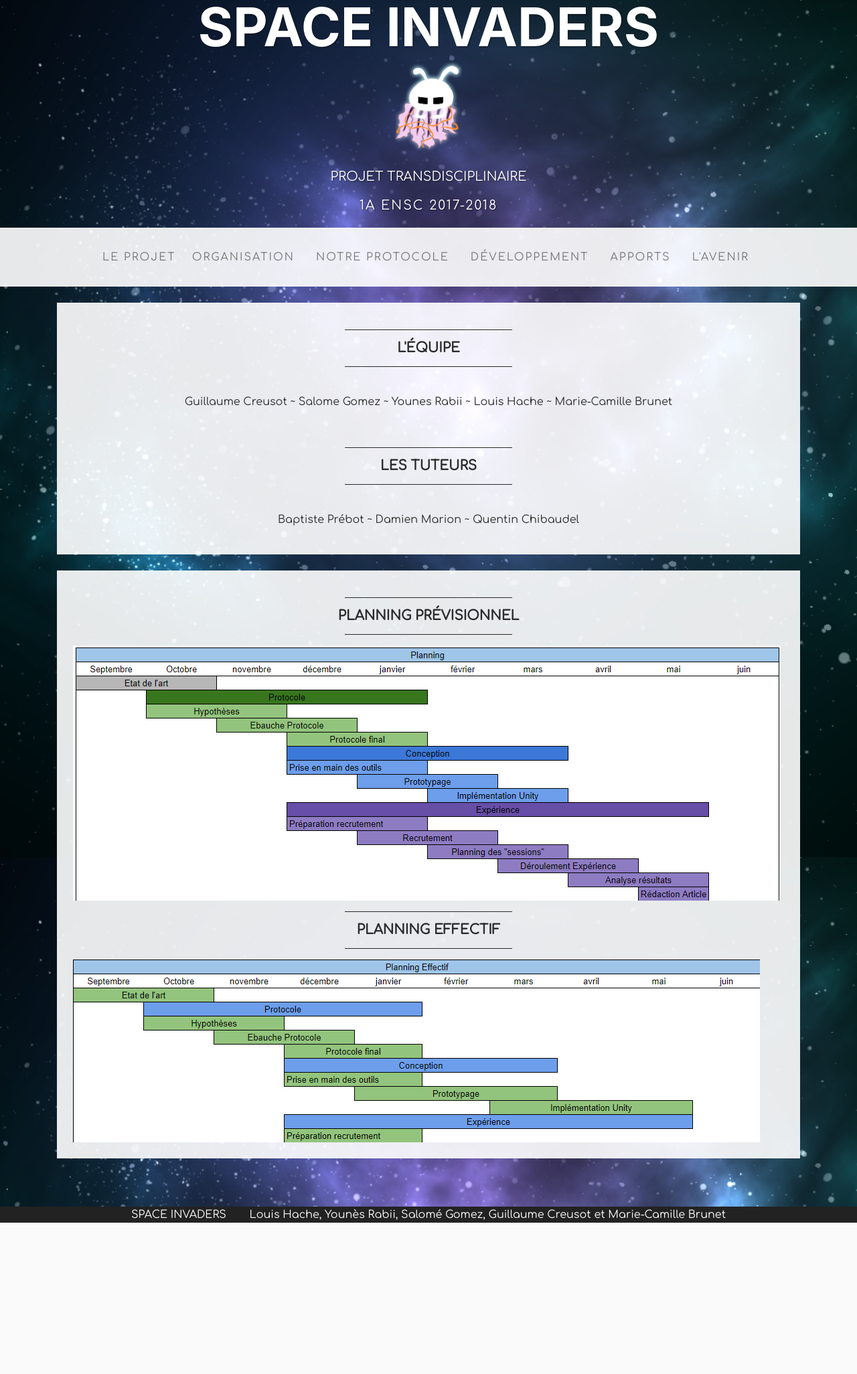
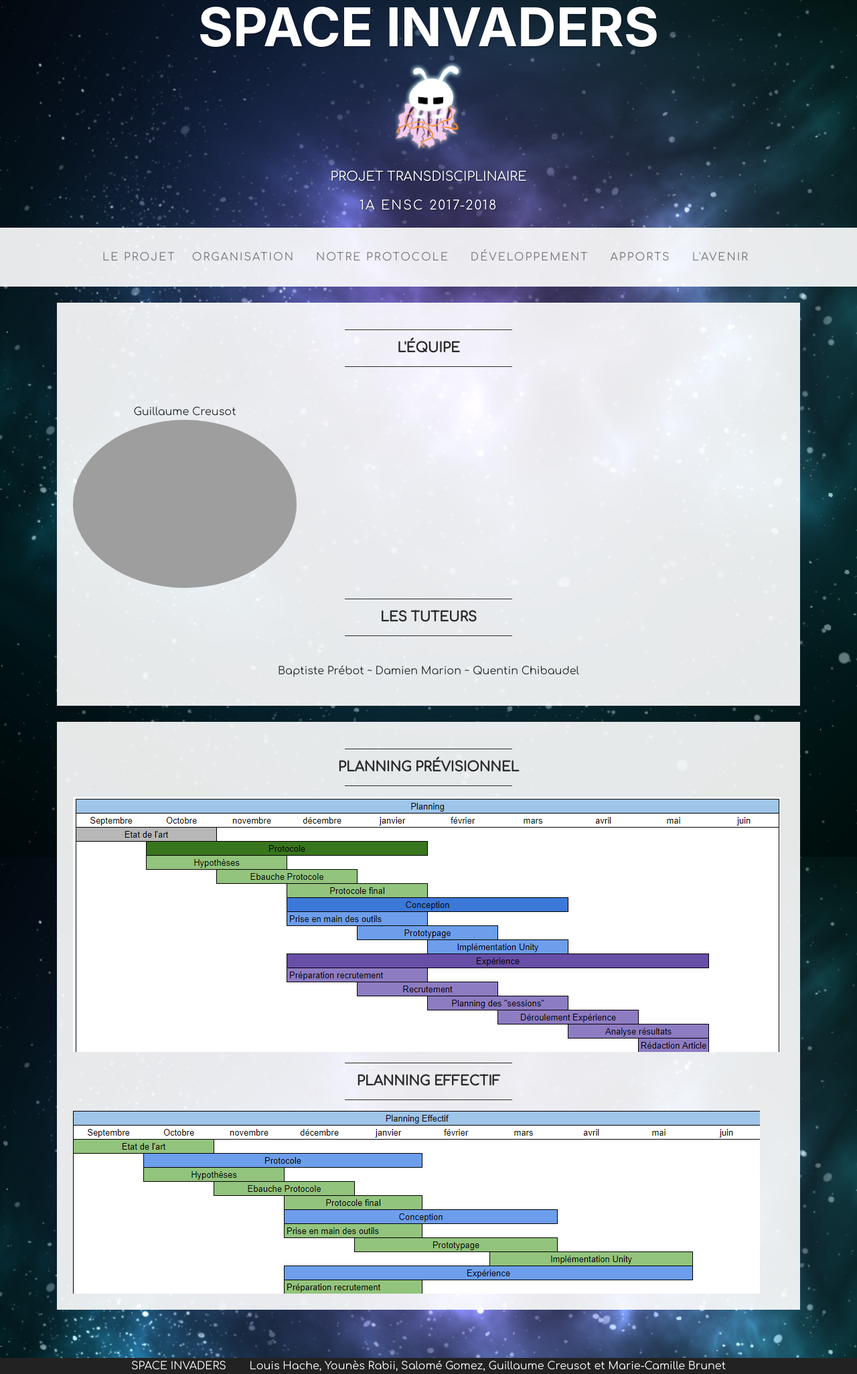
Before and after one commit to LouisHache/Site-Space-Invaders, a PHP site: page /equipe.php in a window 1280 px wide. Shown: the whole page at 67% size. Before the commit the page ends 1826 px from the top, so only its background shows below. Run offline with PHP 8.4, Linux system fonts and the light colour scheme; grey boxes are pictures that could not be loaded.

Commit message:
Serious Edition : Team Edition

```diff
--- a/equipe.php
+++ b/equipe.php
@@ -11,8 +11,15 @@
 			<hr class="divider">
 			<h2 class="text-center text-lg text-uppercase my-0"> <strong>L'équipe </strong></h2>
 			<hr class="divider"><br>
-			<p class="text-center">Guillaume Creusot ~ Salome Gomez ~ Younes Rabii ~ Louis Hache ~ Marie-Camille Brunet
-			</p><br>
+			<!--<p class="text-center">Guillaume Creusot ~ Salome Gomez ~ Younes Rabii ~ Louis Hache ~ Marie-Camille Brunet
+			</p><br>-->
+			<div class = "row center-text">
+				<div class = "col-lg-4">
+				Guillaume Creusot<br>
+				<img src="images/Guigui.JPG" alt="guigui" class="img-center img-fluid rounded-circle"><br>
+				</div>
+
+			</div>
 			<hr class="divider">
 			<h2 class="text-center text-lg text-uppercase my-0"> <strong>Les Tuteurs </strong></h2>
 			<hr class="divider"><br>
```
